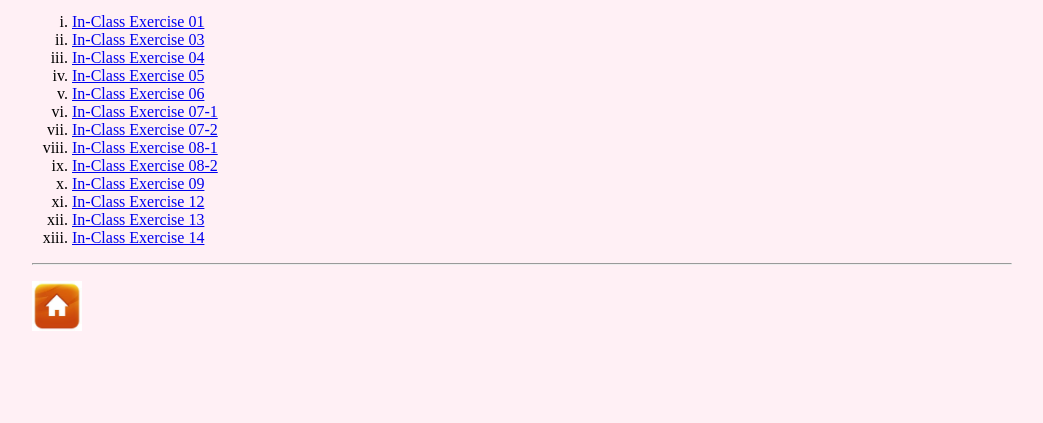
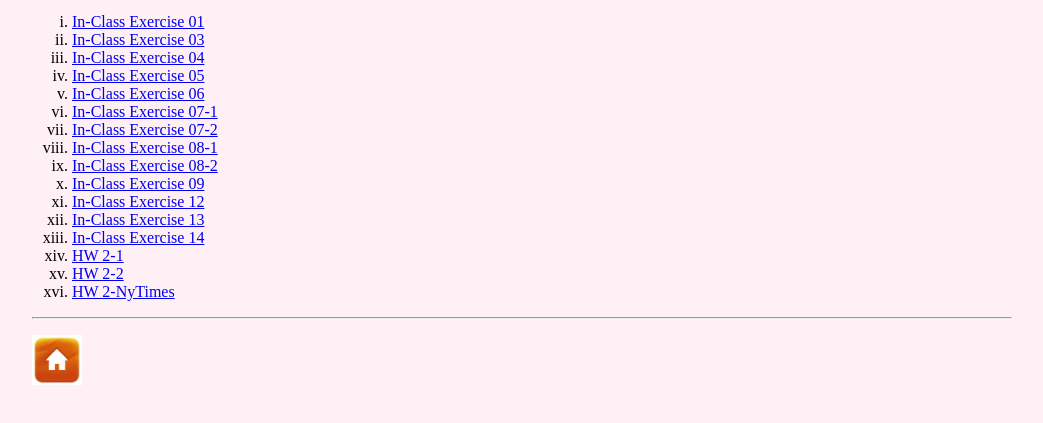
Before and after one commit to annieliu2/WebTech, a plain HTML site: page sitemap.html in a window 1280 px wide. Shown: the part 85-508 px from the top of the page, without its empty margins (168-1211 px from the left). Drawn offline with Linux system fonts and the light colour scheme.

Commit message:
update sitemap.html

```diff
--- a/sitemap.html
+++ b/sitemap.html
@@ -54,6 +54,9 @@
         <li><a href="lec12-js-demo.html">In-Class Exercise 12</a></li>
         <li><a href="lec13.html">In-Class Exercise 13</a></li>
         <li><a href="ex14.html">In-Class Exercise 14</a></li>
+        <li><a href="hw2-1.html">HW 2-1</a></li>
+        <li><a href="hw2-2.html">HW 2-2</a></li>
+        <li><a href="hw2-nytimes.html">HW 2-NyTimes</a></li>
 
     </ol>
     <hr />
```
